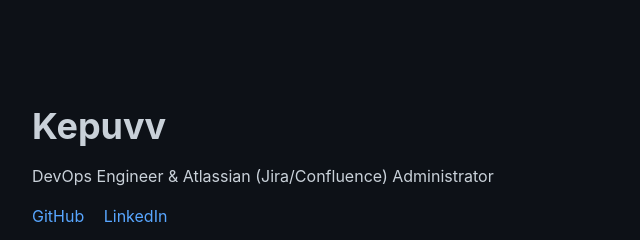
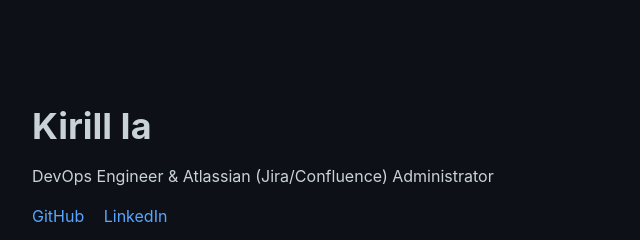
Before and after one commit to kepuvv/kepuvv.github.io, a plain HTML site: page index.html in a window 1280 px wide. Shown: the top 240 px of the page, 208-848 px from the left. Drawn offline with Linux system fonts and the light colour scheme.

Commit message:
Update title and heading to reflect name change

```diff
--- a/index.html
+++ b/index.html
@@ -3,7 +3,7 @@
 <head>
   <meta charset="UTF-8">
   <meta name="viewport" content="width=device-width, initial-scale=1.0">
-  <title>Kepuvv | DevOps & Jira Engineer</title>
+  <title> Kirill Ia | DevOps & Jira Engineer</title>
   <style>
     body {
       font-family: -apple-system, BlinkMacSystemFont, "Segoe UI", Roboto, sans-serif;
@@ -50,7 +50,7 @@
 </head>
 <body>
   <div class="container">
-    <h1>Kepuvv</h1>
+    <h1>Kirill Ia</h1>
     <p>DevOps Engineer & Atlassian (Jira/Confluence) Administrator</p>
 
     <div class="links">
```
